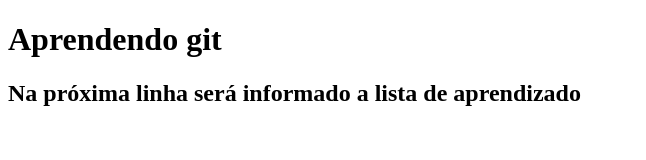
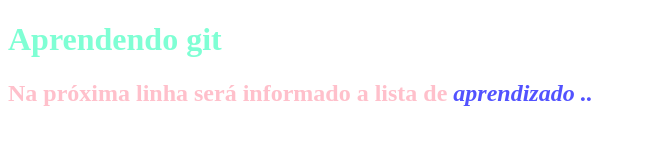
Before and after one commit to DIEGO-OLANDIM/EBAC-GIT-AULA, a plain HTML site: page index.html in a window 1280 px wide. Shown: the whole page, without its empty margins (0-646 px from the left). Drawn offline with Linux system fonts and the light colour scheme.

Commit message:
adicionandoo o css

```diff
--- /dev/null
+++ b/index.css
@@ -0,0 +1,10 @@
+h1{
+
+color: aquamarine;
+}
+h2 {
+color: pink;
+}
+em {
+color: rgba(0, 0, 255, 0.677);
+}
--- a/index.html
+++ b/index.html
@@ -3,10 +3,11 @@
 <head>
     <meta charset="UTF-8">
     <meta name="viewport" content="width=device-width, initial-scale=1.0">
-    <title>GITHUB</title>
+    <link rel="stylesheet" href="index.css">
+            <title>GITHUB</title>
 </head>
 <body>
 <h1>Aprendendo git </h1>
-<h2>Na próxima linha  será informado a <strong>lista</strong> de aprendizado</h2>
+<h2>Na próxima linha  será informado a <strong>lista</strong> de <em>aprendizado ..</em></h2>
 </body>
 </html>
```
